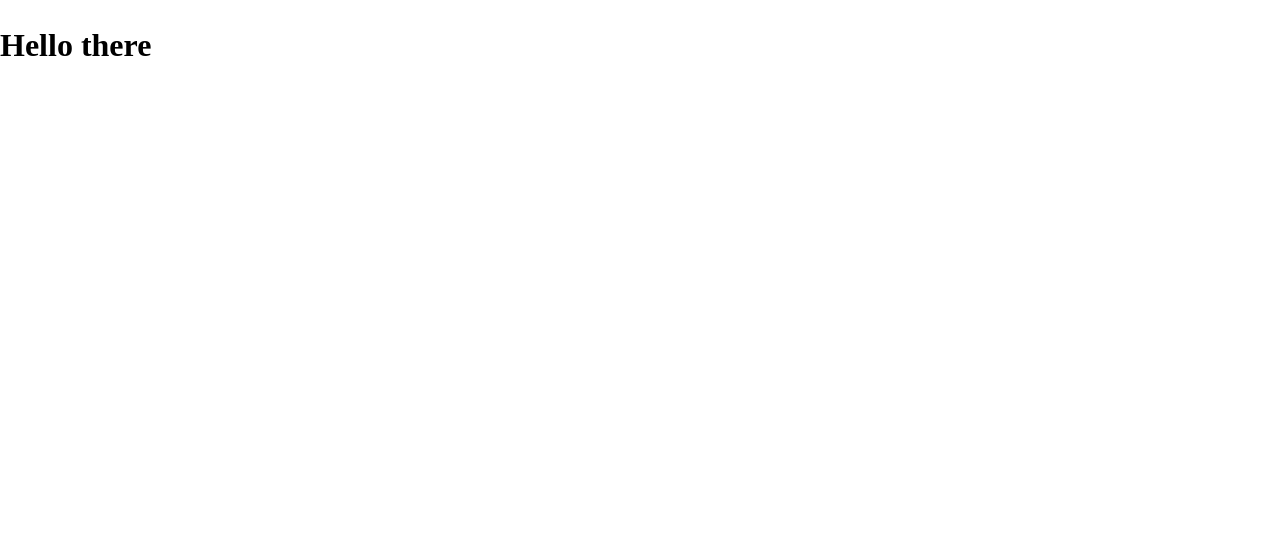
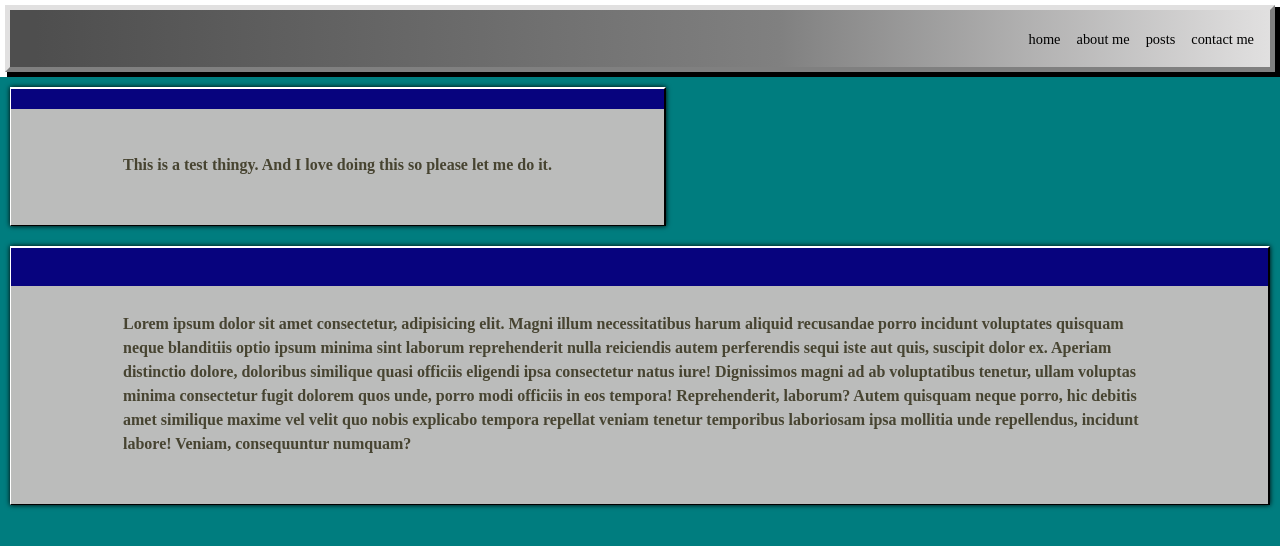
Before and after one commit to Mahajanet/Waste, a website built with Parcel: page index.html in a window 1280 px wide. Built offline with nearby package versions, Linux system fonts and the light colour scheme.

Commit message:
Created navbar and box and added custom properties

```diff
--- a/css/styles.css
+++ b/css/styles.css
@@ -1,3 +1,5 @@
+/* CSS RESET */
+
 /* Box sizing rules */
 *,
 *::before,
@@ -37,3 +39,113 @@ picture {
   max-width: 100%;
   display: block;
 }
+
+
+/* -------------------------------------------------------------------------------------------------------*/
+
+/* Setting custom properties */
+
+
+:root{
+    --ff-primary: "Gtek Technology", serif;
+
+    --ff-body: var(--ff-primary);
+    --ff-heading: var(--ff-primary);
+
+}
+
+
+/* -------------------------------------------------------------------------------------------------------*/
+
+
+/* Code */
+
+.navbar{
+    background: rgb(225,224,224);
+    background: linear-gradient(90deg, rgba(225,224,224,1) 7%, rgba(128,128,128,1) 77%, rgba(78,78,78,1) 100%);
+    border-bottom: 5px solid #808080;
+    border-right: 5px solid #808080;
+    border-left: 5px solid #e1e0e0;
+    border-top: 5px solid #e1e0e0;
+    box-shadow: 4px 4px 0 2px;
+    margin: 5px;
+
+
+}
+
+.nav__item{
+    padding: .2rem 0.5rem 0rem 0.5rem;
+    font-family: var(--ff-primary);
+    font-size: .9rem;
+    margin: 0.5rem 0rem;
+
+}
+
+.nav__item a {
+  align-items: center;
+}
+
+
+.nav__item:hover{
+  box-shadow: 0 0 5px 0 #7b7b7b;
+}
+
+
+@media screen and (min-width: 800px){
+
+    .navbar{
+        background: rgb(78,78,78);
+      background: linear-gradient(90deg, rgba(78,78,78,1) 2%, rgba(128,128,128,1) 61%, rgba(225,224,224,1) 100%);
+    }
+
+    .nav__list{
+        display: flex;
+        width: auto;
+        justify-content: flex-end;
+        padding: .5rem;
+
+
+    }
+
+
+
+}
+
+
+
+.main{
+  background-color: #007D7F;
+  width: 100%;
+  height: 100vh;
+}
+
+.box-upper{
+  background-color: #07037E;
+  height: 15%;
+  width: 100%;
+  position: absolute;
+  top: 0px;
+  left: 0px;
+  color: #ffffff;
+  font-size: 20px;
+
+
+
+
+}
+.box{
+  background-color: #BBBCBB;
+  padding: 4rem 7rem 3rem;
+  display: inline-block;
+  color: #474431;
+  font-weight: bold;
+  border-top: 2px solid white;
+  border-right: 2px solid black;
+  border-bottom: 1px solid black;
+  border-left: 1px solid white;
+  box-shadow: 0 0 5px 0 black;
+  position: relative;
+  margin: 10px;
+
+
+}
--- a/index.html
+++ b/index.html
@@ -3,6 +3,7 @@
 <head>
     <link rel="stylesheet" href="css/normalize.css">
     <link rel="stylesheet" href="css/styles.css">
+    <link rel="stylesheet" href="fonts/GtekTechnology-B9aB.ttf">
 
     <meta name="keywords" content="Blog, contact, information">
     <!--FIXME: You could add better keywords for this.-->
@@ -17,10 +18,30 @@
     <title>retroblog</title>
 </head>
 <body>
+    <nav class="navbar">
+        <ul class="nav__list" role="list">
+            <li class="nav__item"><a herf="#">home</a></li>
+            <li class="nav__item"><a herf="#">about me</a></li>
+            <li class="nav__item"><a herf="#">posts</a></li>
+            <li class="nav__item"><a herf="#">contact me</a></li>
+        </ul>
+    </nav>
 
+    <div class="main">
 
+            <div class="box">
+                <div class="box-upper"></div>
+                <p class="box-content">This is a test thingy. And I love doing this so please let me do it.</p>
 
-   <h1>Hello there</h1>
+            </div>
+
+            <div class="box">
+                    <div class="box-upper">
+                    </div>
+                    <p class="box-content">Lorem ipsum dolor sit amet consectetur, adipisicing elit. Magni illum necessitatibus harum aliquid recusandae porro incidunt voluptates quisquam neque blanditiis optio ipsum minima sint laborum reprehenderit nulla reiciendis autem perferendis sequi iste aut quis, suscipit dolor ex. Aperiam distinctio dolore, doloribus similique quasi officiis eligendi ipsa consectetur natus iure! Dignissimos magni ad ab voluptatibus tenetur, ullam voluptas minima consectetur fugit dolorem quos unde, porro modi officiis in eos tempora! Reprehenderit, laborum? Autem quisquam neque porro, hic debitis amet similique maxime vel velit quo nobis explicabo tempora repellat veniam tenetur temporibus laboriosam ipsa mollitia unde repellendus, incidunt labore! Veniam, consequuntur numquam?</p>
+            </div>
+    </div>
+
 
 </body>
 </html>
```
Also changed, not shown: components/box.html (added, +5 -0 lines), fonts/GtekTechnology-B9aB.ttf (added).
